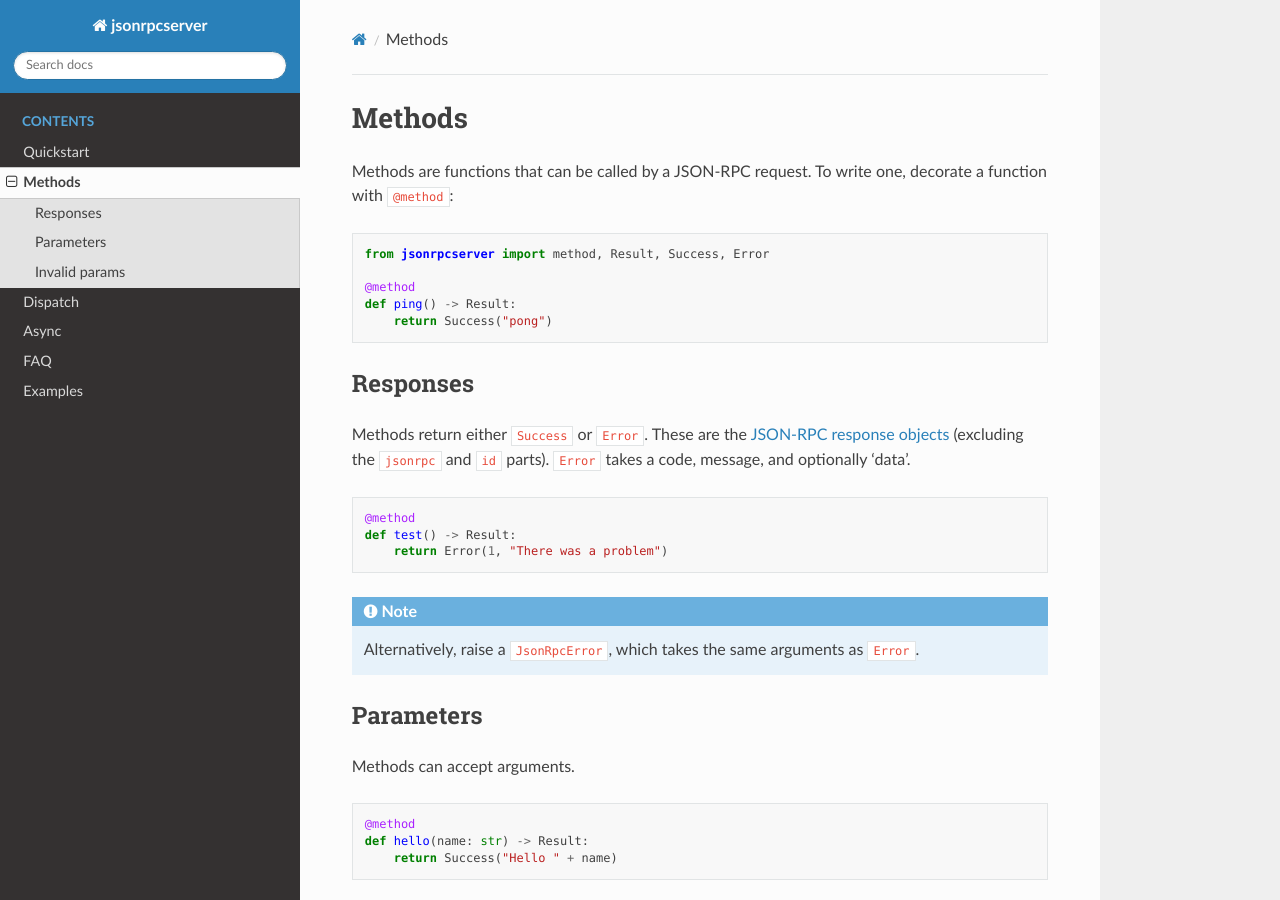
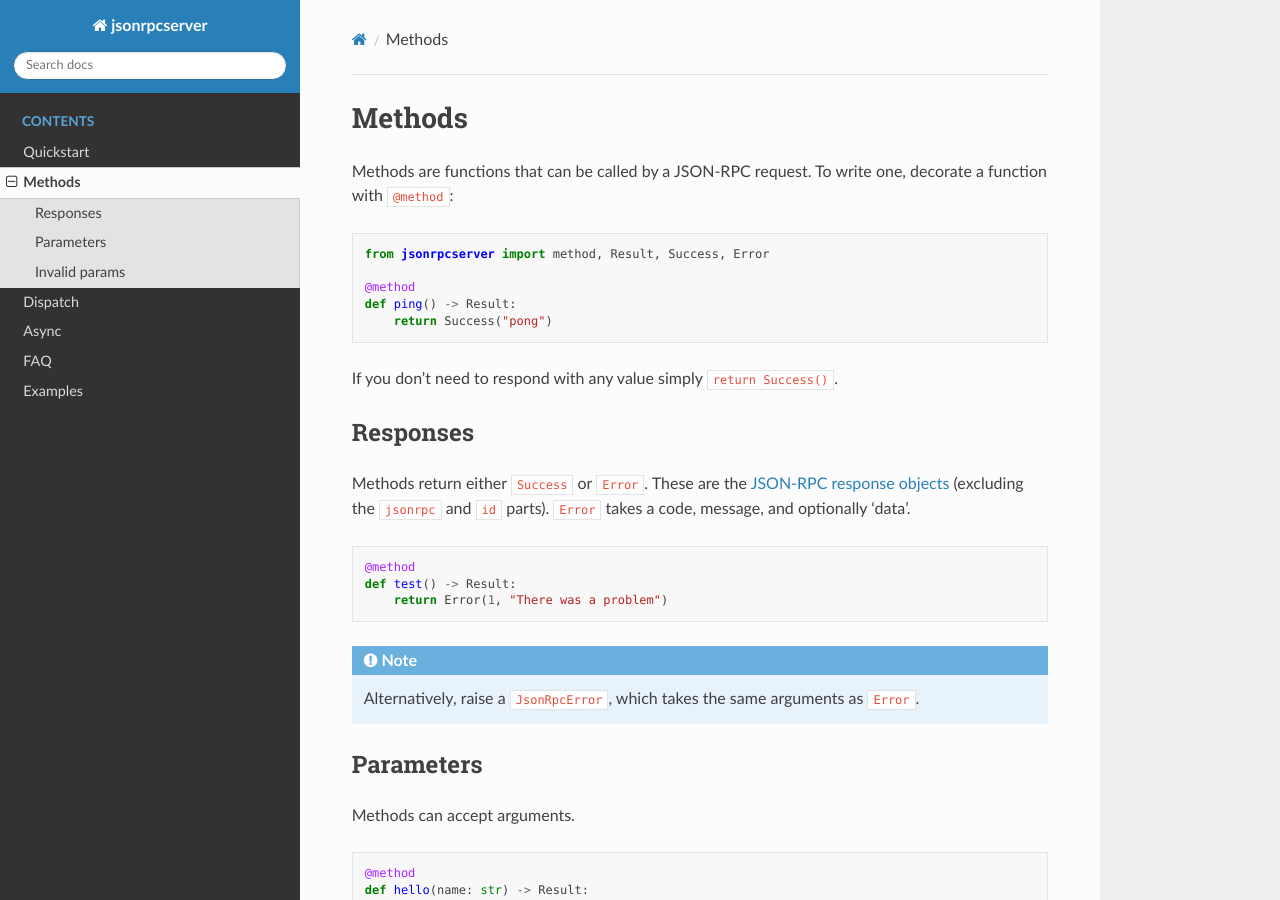
Before and after one commit to explodinglabs/jsonrpcserver, a Sphinx documentation site: the page built from docs/methods.md, in a window 1280 px wide and 900 px high. Built offline with Sphinx 7.4.7 and the Read the Docs theme 2.0.0, drawn with Linux system fonts in a browser that asks for light colours.

Commit message:
Adjust docs

````diff
--- a/docs/methods.md
+++ b/docs/methods.md
@@ -10,6 +10,8 @@ from jsonrpcserver import method, Result, Success, Error
 def ping() -> Result:
     return Success("pong")
 ```
+
+If you don't need to respond with any value simply `return Success()`.
 
 ## Responses
 
````
Also changed, not shown: docs/index.md (+4 -4 lines).
